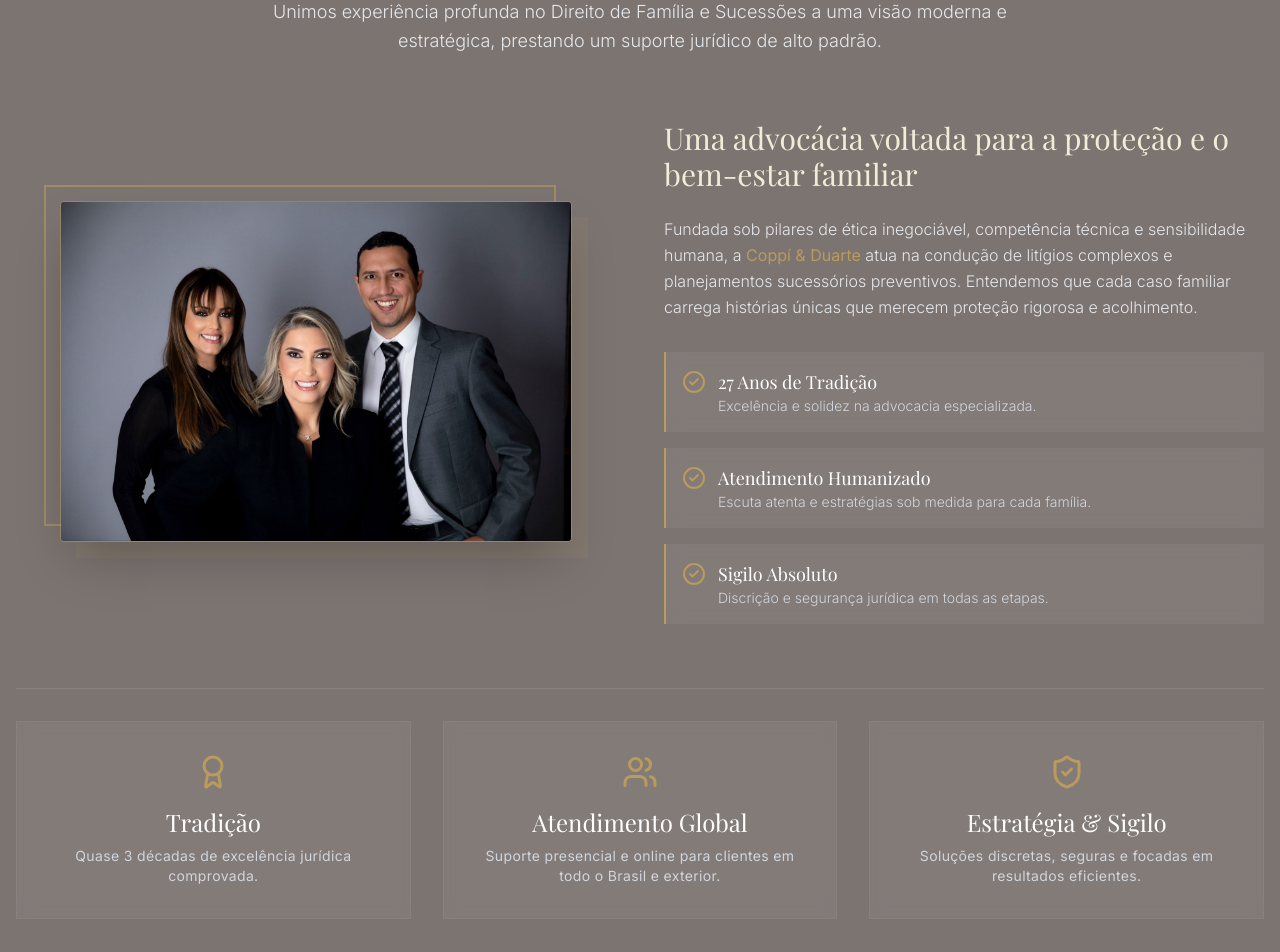
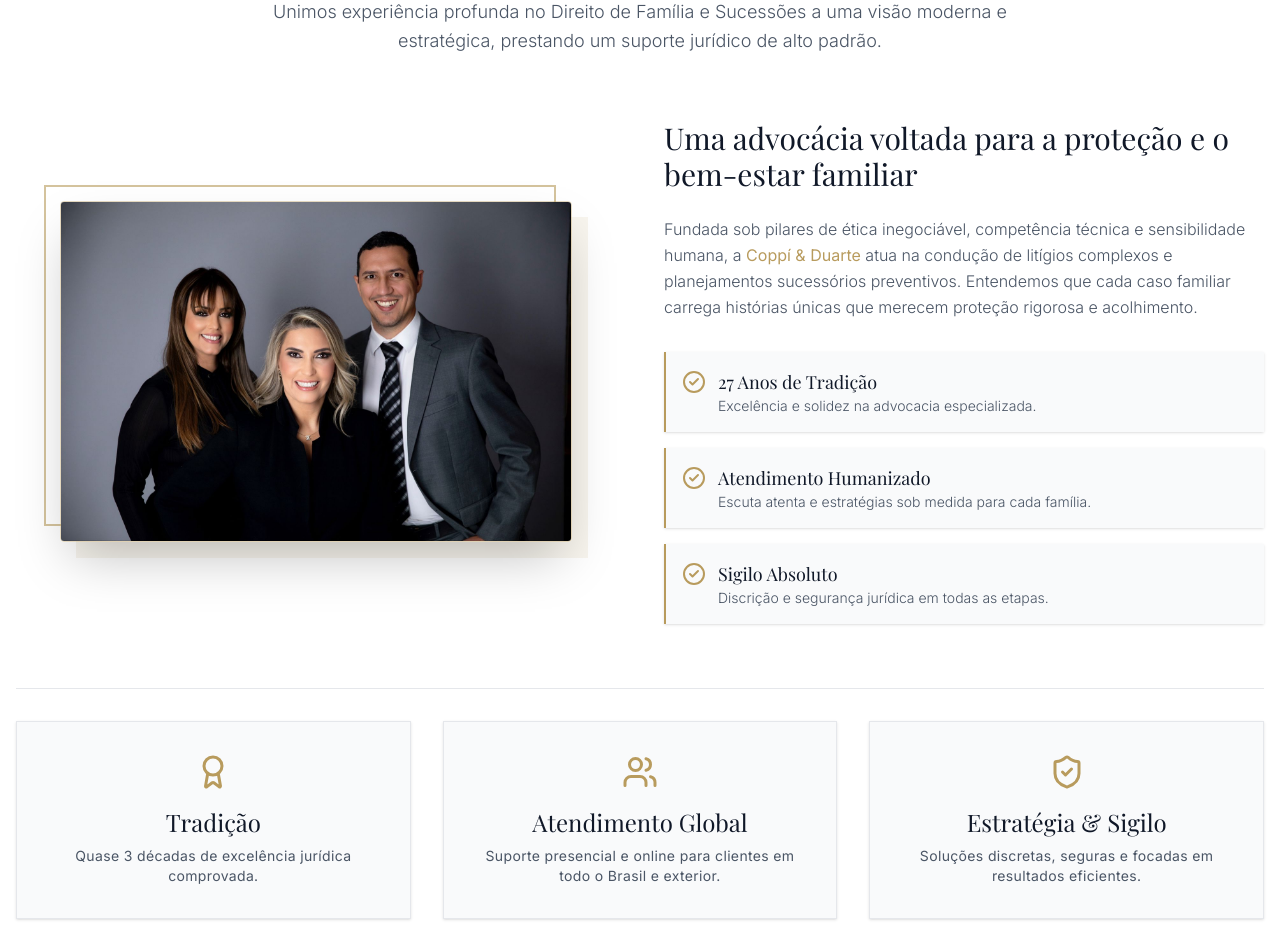
Before and after one commit to Duartois/Family-Law-Office-Information, a React (Vite) app: page / in a window 1280 px wide. Shown: the part 1220-2172 px from the top of the page. Built offline with nearby package versions, Linux system fonts and the light colour scheme.

Commit message:
feat: alterar fundo da seção About para branco com textos escuros para consistência visual

```diff
--- a/src/components/About.jsx
+++ b/src/components/About.jsx
@@ -11,7 +11,7 @@ export default function About() {
   ];
 
   return (
-    <section id="sobre" className="bg-[#7c7471] text-white py-24 overflow-hidden relative">
+    <section id="sobre" className="bg-white text-gray-900 py-24 overflow-hidden relative">
       <div className="max-w-7xl mx-auto px-4">
 
         {/* Cabeçalho da Seção */}
@@ -25,11 +25,11 @@ export default function About() {
           <span className="text-[#b89b5d] text-sm uppercase tracking-[0.25em] font-semibold mb-3 block">
             Quem Somos
           </span>
-          <h2 className="text-3xl md:text-5xl font-serif mb-4 tracking-wide">
+          <h2 className="text-3xl md:text-5xl font-serif mb-4 tracking-wide text-gray-900">
             Nossa Trajetória e Compromisso
           </h2>
           <div className="w-24 h-1 bg-[#b89b5d] mx-auto mb-6"></div>
-          <p className="max-w-3xl mx-auto text-gray-200 leading-relaxed text-lg font-light">
+          <p className="max-w-3xl mx-auto text-gray-600 leading-relaxed text-lg font-light">
             Unimos experiência profunda no Direito de Família e Sucessões a uma visão moderna e estratégica, prestando um suporte jurídico de alto padrão.
           </p>
         </motion.div>
@@ -66,21 +66,21 @@ export default function About() {
             transition={{ duration: 0.8 }}
             className="lg:col-span-6 space-y-6"
           >
-            <h3 className="text-2xl md:text-3xl font-serif text-[#f3ebd8]">
+            <h3 className="text-2xl md:text-3xl font-serif text-gray-900">
               Uma advocácia voltada para a proteção e o bem-estar familiar
             </h3>
 
-            <p className="text-gray-200 leading-relaxed text-base font-light">
+            <p className="text-gray-600 leading-relaxed text-base font-light">
               Fundada sob pilares de ética inegociável, competência técnica e sensibilidade humana, a <strong className="text-[#b89b5d] font-normal">Coppí & Duarte</strong> atua na condução de litígios complexos e planejamentos sucessórios preventivos. Entendemos que cada caso familiar carrega histórias únicas que merecem proteção rigorosa e acolhimento.
             </p>
 
             <div className="space-y-4 pt-2">
               {highlights.map((item, idx) => (
-                <div key={idx} className="flex items-start space-x-3 bg-white/5 p-4 border-l-2 border-[#b89b5d] backdrop-blur-sm">
+                <div key={idx} className="flex items-start space-x-3 bg-gray-50 p-4 border-l-2 border-[#b89b5d] shadow-sm">
                   <CheckCircle2 className="text-[#b89b5d] w-6 h-6 flex-shrink-0 mt-0.5" />
                   <div>
-                    <h4 className="text-white font-serif text-lg">{item.title}</h4>
-                    <p className="text-gray-300 text-sm font-light">{item.desc}</p>
+                    <h4 className="text-gray-900 font-serif text-lg">{item.title}</h4>
+                    <p className="text-gray-600 text-sm font-light">{item.desc}</p>
                   </div>
                 </div>
               ))}
@@ -90,19 +90,19 @@ export default function About() {
         </div>
 
         {/* Cards Inferiores de Destaque Rápido */}
-        <div className="grid grid-cols-1 md:grid-cols-3 gap-8 pt-8 border-t border-white/10">
+        <div className="grid grid-cols-1 md:grid-cols-3 gap-8 pt-8 border-t border-gray-200">
           <motion.div
             initial={{ opacity: 0, y: 30 }}
             whileInView={{ opacity: 1, y: 0 }}
             viewport={{ once: true }}
             transition={{ duration: 0.5, delay: 0.1 }}
-            className="bg-white/5 backdrop-blur-sm p-8 text-center hover:bg-white/10 transition-colors duration-300 border border-white/5"
+            className="bg-gray-50 p-8 text-center hover:bg-gray-100 transition-colors duration-300 border border-gray-200 shadow-sm"
           >
             <div className="text-[#b89b5d] flex justify-center mb-4">
               <Award size={36} />
             </div>
-            <h4 className="text-2xl font-serif mb-2">Tradição</h4>
-            <p className="text-gray-300 text-sm tracking-wide">Quase 3 décadas de excelência jurídica comprovada.</p>
+            <h4 className="text-2xl font-serif mb-2 text-gray-900">Tradição</h4>
+            <p className="text-gray-600 text-sm tracking-wide">Quase 3 décadas de excelência jurídica comprovada.</p>
           </motion.div>
 
           <motion.div
@@ -110,13 +110,13 @@ export default function About() {
             whileInView={{ opacity: 1, y: 0 }}
             viewport={{ once: true }}
             transition={{ duration: 0.5, delay: 0.3 }}
-            className="bg-white/5 backdrop-blur-sm p-8 text-center hover:bg-white/10 transition-colors duration-300 border border-white/5"
+            className="bg-gray-50 p-8 text-center hover:bg-gray-100 transition-colors duration-300 border border-gray-200 shadow-sm"
           >
             <div className="text-[#b89b5d] flex justify-center mb-4">
               <Users size={36} />
             </div>
-            <h4 className="text-2xl font-serif mb-2">Atendimento Global</h4>
-            <p className="text-gray-300 text-sm tracking-wide">Suporte presencial e online para clientes em todo o Brasil e exterior.</p>
+            <h4 className="text-2xl font-serif mb-2 text-gray-900">Atendimento Global</h4>
+            <p className="text-gray-600 text-sm tracking-wide">Suporte presencial e online para clientes em todo o Brasil e exterior.</p>
           </motion.div>
 
           <motion.div
@@ -124,13 +124,13 @@ export default function About() {
             whileInView={{ opacity: 1, y: 0 }}
             viewport={{ once: true }}
             transition={{ duration: 0.5, delay: 0.5 }}
-            className="bg-white/5 backdrop-blur-sm p-8 text-center hover:bg-white/10 transition-colors duration-300 border border-white/5"
+            className="bg-gray-50 p-8 text-center hover:bg-gray-100 transition-colors duration-300 border border-gray-200 shadow-sm"
           >
             <div className="text-[#b89b5d] flex justify-center mb-4">
               <ShieldCheck size={36} />
             </div>
-            <h4 className="text-2xl font-serif mb-2">Estratégia & Sigilo</h4>
-            <p className="text-gray-300 text-sm tracking-wide">Soluções discretas, seguras e focadas em resultados eficientes.</p>
+            <h4 className="text-2xl font-serif mb-2 text-gray-900">Estratégia & Sigilo</h4>
+            <p className="text-gray-600 text-sm tracking-wide">Soluções discretas, seguras e focadas em resultados eficientes.</p>
           </motion.div>
         </div>
 
```
